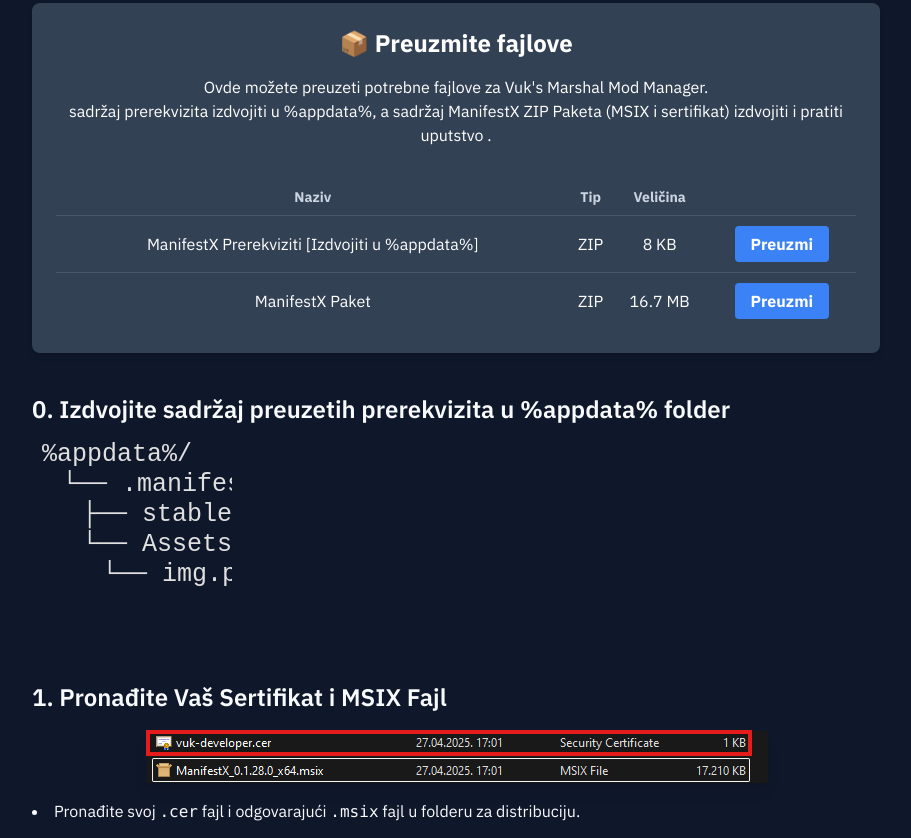
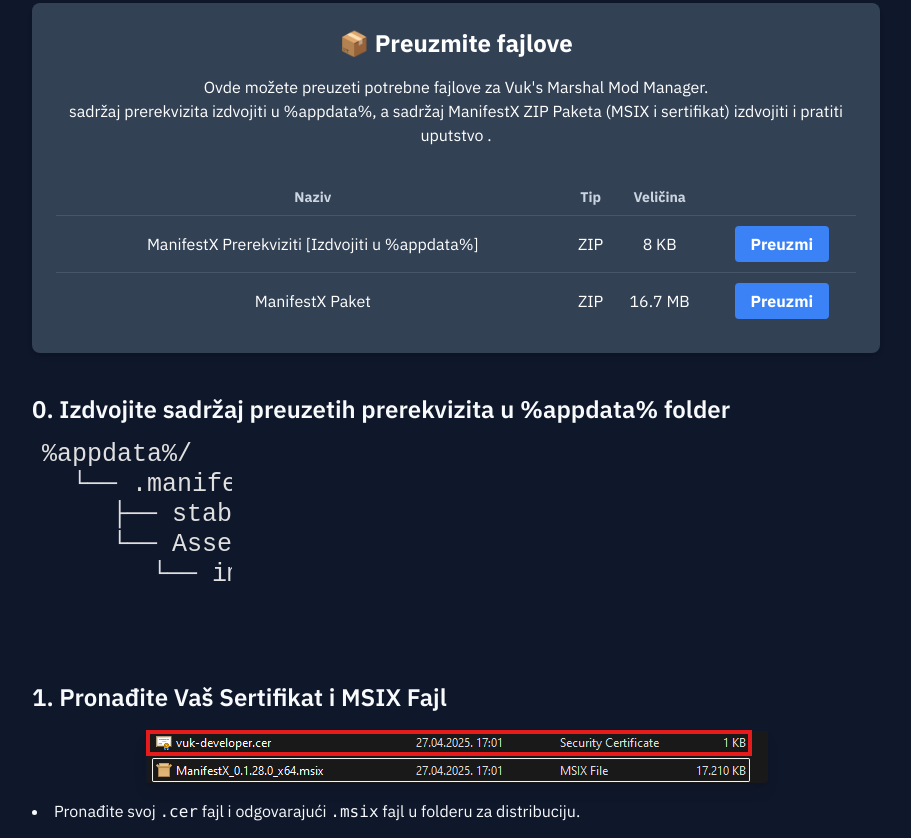
Before and after one commit to vuk-developer/3MUpdate, a plain HTML site: page catutorial.html in a window 1280 px wide. Shown: the part 329-1167 px from the top of the page, without its empty margins (184-1095 px from the left). Drawn offline with nearby package versions, Linux system fonts and the light colour scheme.

Commit message:
Update catutorial.html

```diff
--- a/catutorial.html
+++ b/catutorial.html
@@ -97,10 +97,10 @@
             <h2 class="text-2xl font-semibold mb-4">0. Izdvojite sadržaj preuzetih prerekvizita u %appdata% folder</h2>
             <svg xmlns="http://www.w3.org/2000/svg" width="200" height="200" font-family="monospace" font-size="25" fill="#e0e0e0">
               <text x="10" y="20">%appdata%/</text>
-              <text x="30" y="50">└── .manifestsv/</text>
-              <text x="50" y="80">├── stable.xvuk</text>
-              <text x="50" y="110">└── Assets/</text>
-              <text x="70" y="140">└── img.png</text>
+              <text x="40" y="50">└── .manifestsv/</text>
+              <text x="80" y="80">├── stable.xvuk</text>
+              <text x="80" y="110">└── Assets/</text>
+              <text x="120" y="140">└── img.png</text>
             </svg>
 
             <ul class="list-disc list-inside mt-4">
```
